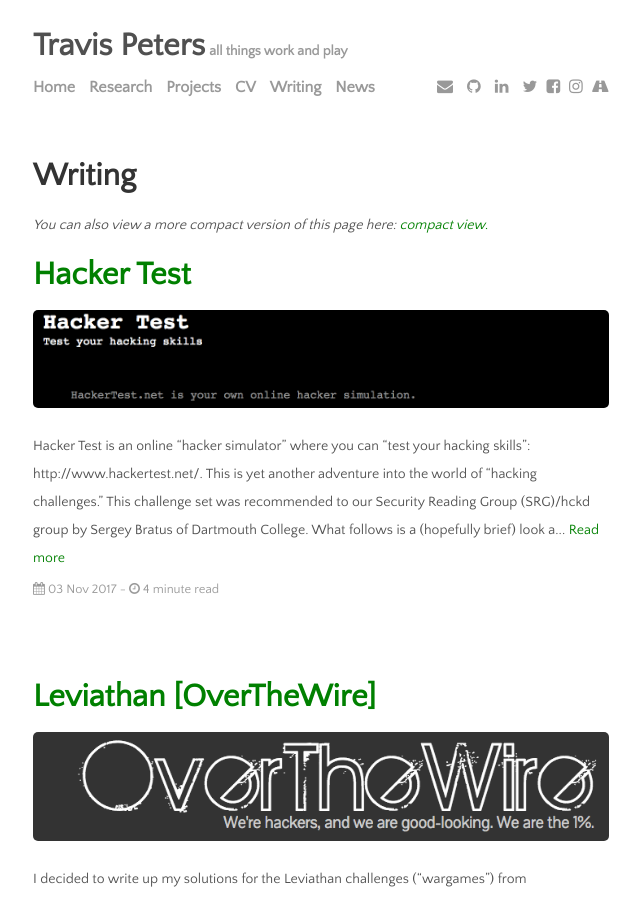
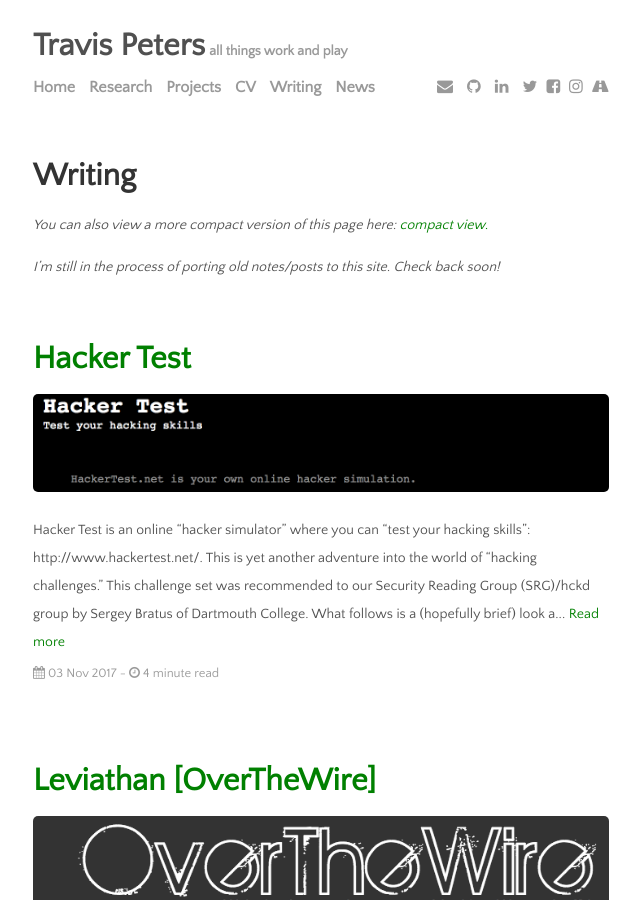
Before and after one commit to traviswpeters/traviswpeters.github.io, a Jekyll site: the page built from writing.md, in a window 1280 px wide and 900 px high. Shown: the whole window, without its empty margins (319-959 px from the left). Built offline with Jekyll 4.4.1, drawn with Linux system fonts in a browser that asks for light colours; nearby versions of some CDN libraries.

Commit message:
add note

```diff
--- a/writing.md
+++ b/writing.md
@@ -4,6 +4,10 @@
 ---
 
 *You can also view a more compact version of this page here: <a href="{{ site.github.url }}/writing-compact.html">compact view.</a>*
+
+*I'm still in the process of porting old notes/posts to this site. Check back soon!*
+
+<br/>
 
 {% for post in site.posts %}
 <div class="posts">
```
